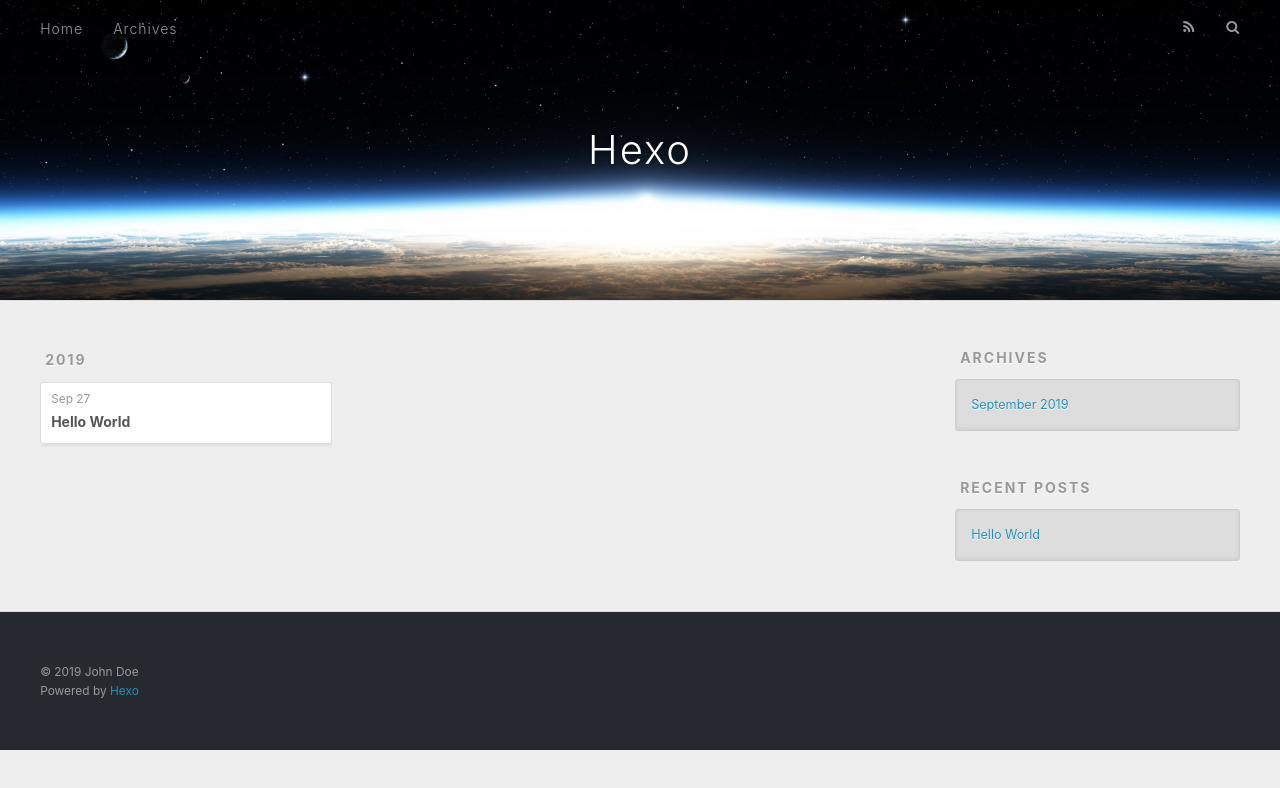
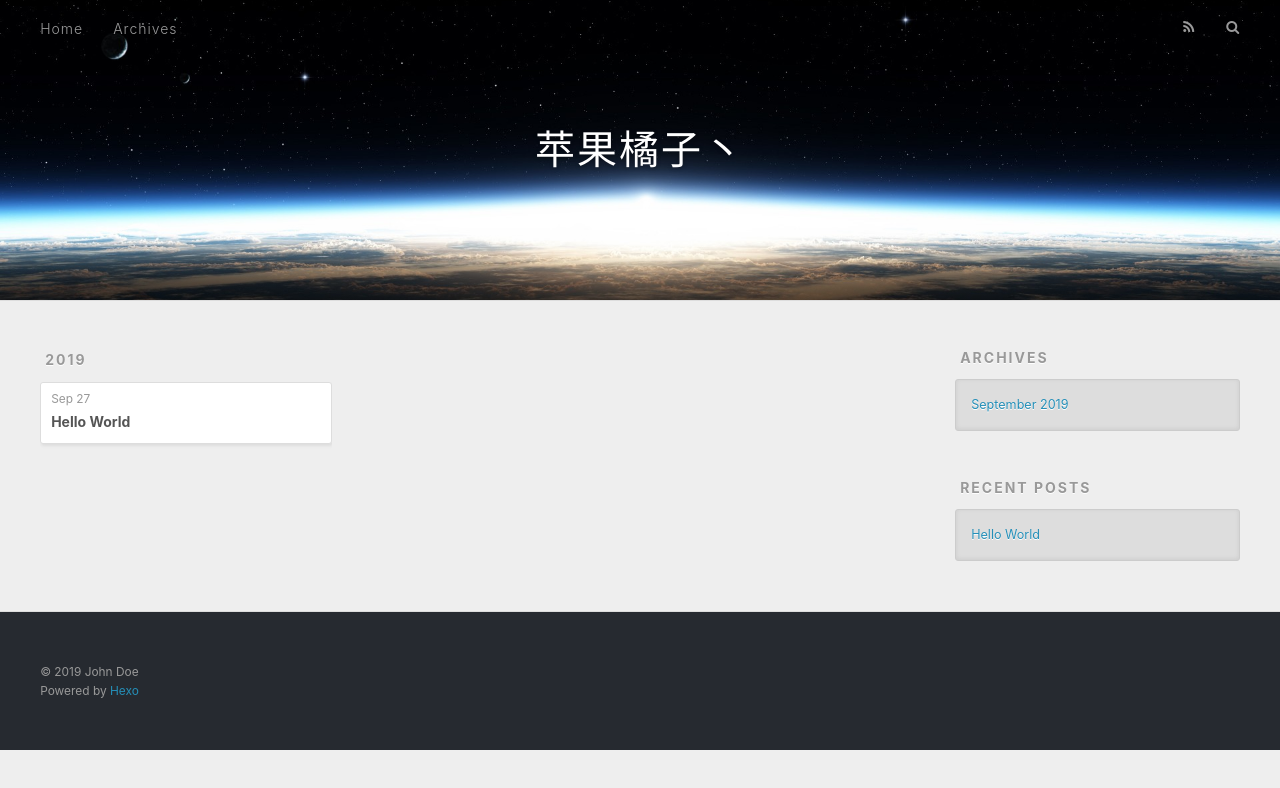
Before and after one commit to zzyyy520/zzyyy520.github.io, a plain HTML site: page archives/2019/09/index.html in a window 1280 px wide. Drawn offline with nearby package versions, Linux system fonts and the light colour scheme.

Commit message:
Site updated: 2019-09-27 19:40:38

```diff
--- a/archives/2019/09/index.html
+++ b/archives/2019/09/index.html
@@ -5,17 +5,17 @@
 
 
 
-  <title>Archives: 2019/9 | Hexo</title>
+  <title>Archives: 2019/9 | 苹果橘子丶</title>
   <meta name="viewport" content="width=device-width, initial-scale=1, maximum-scale=1">
   <meta property="og:type" content="website">
-<meta property="og:title" content="Hexo">
+<meta property="og:title" content="苹果橘子丶">
 <meta property="og:url" content="http://yoursite.com/archives/2019/09/index.html">
-<meta property="og:site_name" content="Hexo">
+<meta property="og:site_name" content="苹果橘子丶">
 <meta property="og:locale" content="en">
 <meta name="twitter:card" content="summary">
-<meta name="twitter:title" content="Hexo">
+<meta name="twitter:title" content="苹果橘子丶">
 
-    <link rel="alternate" href="/atom.xml" title="Hexo" type="application/atom+xml">
+    <link rel="alternate" href="/atom.xml" title="苹果橘子丶" type="application/atom+xml">
 
 
     <link rel="icon" href="/favicon.png">
@@ -34,7 +34,7 @@
   <div id="header-outer" class="outer">
     <div id="header-title" class="inner">
       <h1 id="logo-wrap">
-        <a href="/" id="logo">Hexo</a>
+        <a href="/" id="logo">苹果橘子丶</a>
       </h1>
 
     </div>
```
Also changed, not shown: 2019/09/27/hello-world/index.html (+4 -4 lines), archives/2019/index.html (+6 -6 lines), archives/index.html (+6 -6 lines), index.html (+6 -6 lines).
